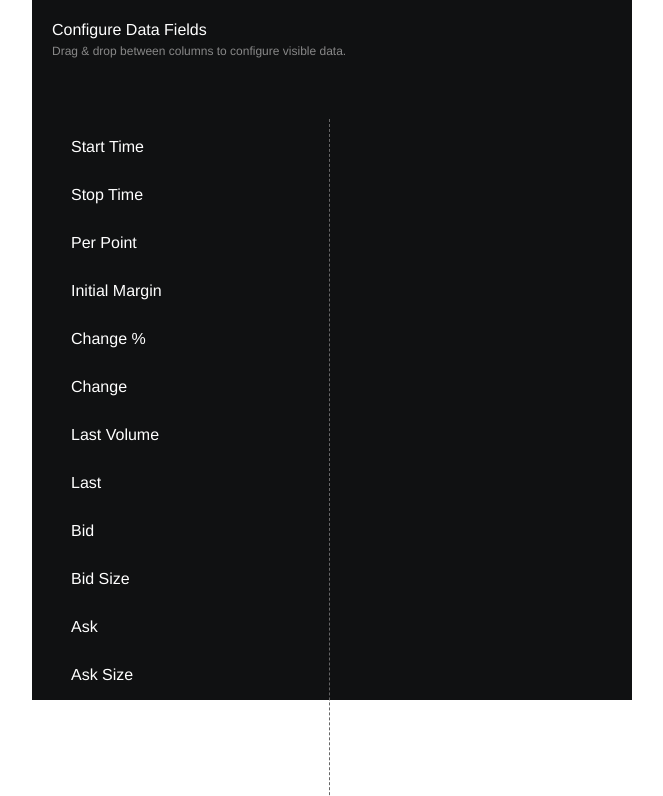
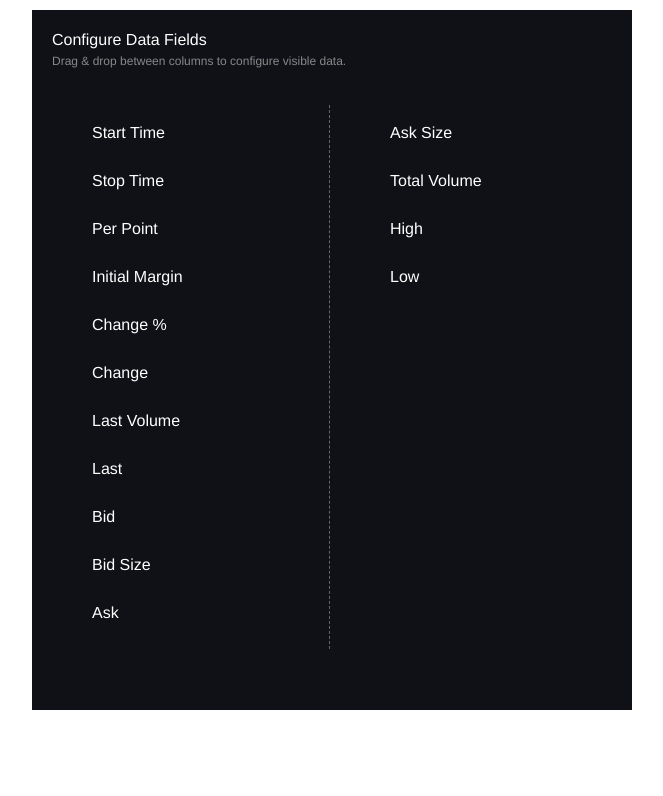
Before and after one commit to bananamann/tradovate-test, a React app: page / in a window 1280 px wide. Shown: the top 796 px of the page, without its empty margins (308-971 px from the left). Built offline with nearby package versions, Linux system fonts and the light colour scheme.

Commit message:
added new listItem component to give more control over icon state, icon visibility and styling

```diff
--- a/components/ColumnSetup.js
+++ b/components/ColumnSetup.js
@@ -7,8 +7,9 @@ import {
 import {
   Container,
   Row,
-  Col
+  Col,
 } from 'react-bootstrap'
+import ListItem from './ListItem'
 
 const reorder = (list, startIndex, endIndex) => {
   const result = Array.from(list);
@@ -64,7 +65,9 @@ class ColumnSetup extends React.Component {
 
     this.state = {
       availableColumns: this.props.availableColumns,
-      visibleColumns: []
+      visibleColumns: this.props.visibleColumns,
+      showIconAvailableIndex: undefined,
+      showIconVisibleIndex: undefined
     }
   }
 
@@ -120,13 +123,12 @@ class ColumnSetup extends React.Component {
         </Row>
         <Row className={'header header-subtext'}>
           <p>Drag & drop between columns to configure visible data.</p>
-          <br/>
-          <br/>
-          <br/>
+          <br />
+          <br />
         </Row>
         <DragDropContext onDragEnd={this.onDragEnd}>
           <Row className={'list-container'}>
-            <Col className={'available-list'}>
+            <Col className={'list available-list'}>
               <Droppable droppableId="droppable">
                 {(provided, snapshot) => (
                   <div
@@ -140,6 +142,8 @@ class ColumnSetup extends React.Component {
                         index={index}>
                         {(provided, snapshot) => (
                           <div
+                            onMouseEnter={() => this.setState({ showIconAvailableIndex: index })}
+                            onMouseLeave={() => this.setState({ showIconAvailableIndex: undefined })}
                             ref={provided.innerRef}
                             {...provided.draggableProps}
                             {...provided.dragHandleProps}
@@ -147,7 +151,11 @@ class ColumnSetup extends React.Component {
                               snapshot.isDragging,
                               provided.draggableProps.style
                             )}>
-                                          {item.name}
+                            <ListItem
+                              // locked={getLockedStatus(index)}
+                              showListIcon={this.state.showIconAvailableIndex == index}
+                              itemText={item.name}
+                            />
                           </div>
                         )}
                       </Draggable>
@@ -171,6 +179,8 @@ class ColumnSetup extends React.Component {
                         index={index}>
                         {(provided, snapshot) => (
                           <div
+                            onMouseEnter={() => this.setState({ showIconVisibleIndex: index })}
+                            onMouseLeave={() => this.setState({ showIconVisibleIndex: undefined })}
                             ref={provided.innerRef}
                             {...provided.draggableProps}
                             {...provided.dragHandleProps}
@@ -178,7 +188,11 @@ class ColumnSetup extends React.Component {
                               snapshot.isDragging,
                               provided.draggableProps.style
                             )}>
-                                          {item.name}
+                            <ListItem
+                              // locked={getLockedStatus(index)}
+                              showListIcon={this.state.showIconVisibleIndex == index}
+                              itemText={item.name}
+                            />
                           </div>
                         )}
                       </Draggable>
--- a/components/Container.js
+++ b/components/Container.js
@@ -16,11 +16,14 @@ class Container extends React.Component {
       { id: "last", name: "Last" },
       { id: "bid", name: "Bid" },
       { id: "bidSize", name: "Bid Size" },
-      { id: "ask", name: "Ask" },
+      { id: "ask", name: "Ask" }
+    ]
+
+    this.visibleColumns = [
       { id: "askSize", name: "Ask Size" },
       { id: "totalVolume", name: "Total Volume" },
       { id: "high", name: "High" },
-      { id: "low", name: "Low" },
+      { id: "low", name: "Low" }
     ]
   }
 
@@ -30,6 +33,8 @@ class Container extends React.Component {
       <div className='hello-world'>
         <ColumnSetup
           availableColumns={this.availableColumns}
+          visibleColumns={this.visibleColumns}
+          fixedColumns={2}
         />
       </div>
     )
--- /dev/null
+++ b/components/ListItem.js
@@ -0,0 +1,27 @@
+import React from 'react'
+import ColumnSetup from './ColumnSetup'
+import { List } from 'react-bootstrap-icons'
+
+class ListItem extends React.Component {
+  constructor(props) {
+    super(props);
+
+    this.state = {
+
+    }
+  }
+
+
+  render() {
+    return (
+        <div>
+            <List
+                visibility={this.props.showListIcon ? 'visible' : 'hidden'}
+            />
+            {this.props.itemText}
+        </div>
+    )
+  }
+}
+
+export default ListItem
--- a/package.json
+++ b/package.json
@@ -26,6 +26,7 @@
     "react": "^16.13.1",
     "react-beautiful-dnd": "^13.0.0",
     "react-bootstrap": "^1.3.0",
+    "react-bootstrap-icons": "^1.0.3-alpha5",
     "react-dom": "^16.13.1",
     "webpack-cli": "^3.3.12"
   },
--- a/public/styles.less
+++ b/public/styles.less
@@ -1,10 +1,22 @@
+// global
+
+body {
+    padding-top: 10px;
+}
+
 ul {
     list-style: none;
 }
 
+svg {
+    margin-right: 5px;
+}
+
+// class selectors
+
 .container {
     font-family: Helvetica;
-    background-color: #101112;
+    background-color: #0f1117;
     color: white;
     width: 600px;
     height: 700px;
@@ -41,3 +53,7 @@ ul {
     padding-top: 0xp;
     border-right: 1px dashed #666;
 }
+
+.list > div > div:hover {
+    background-color: #252930;
+}
```
Also changed, not shown: 1 other file. Lines whose indentation alone changed are shown as unchanged.
